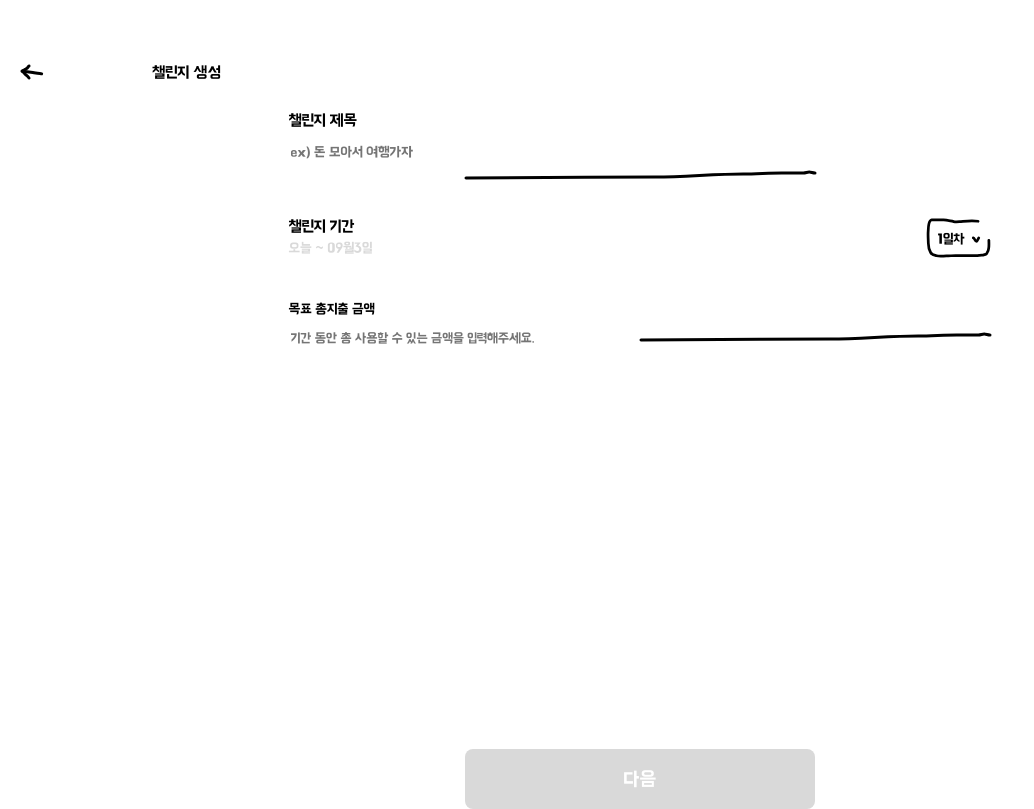
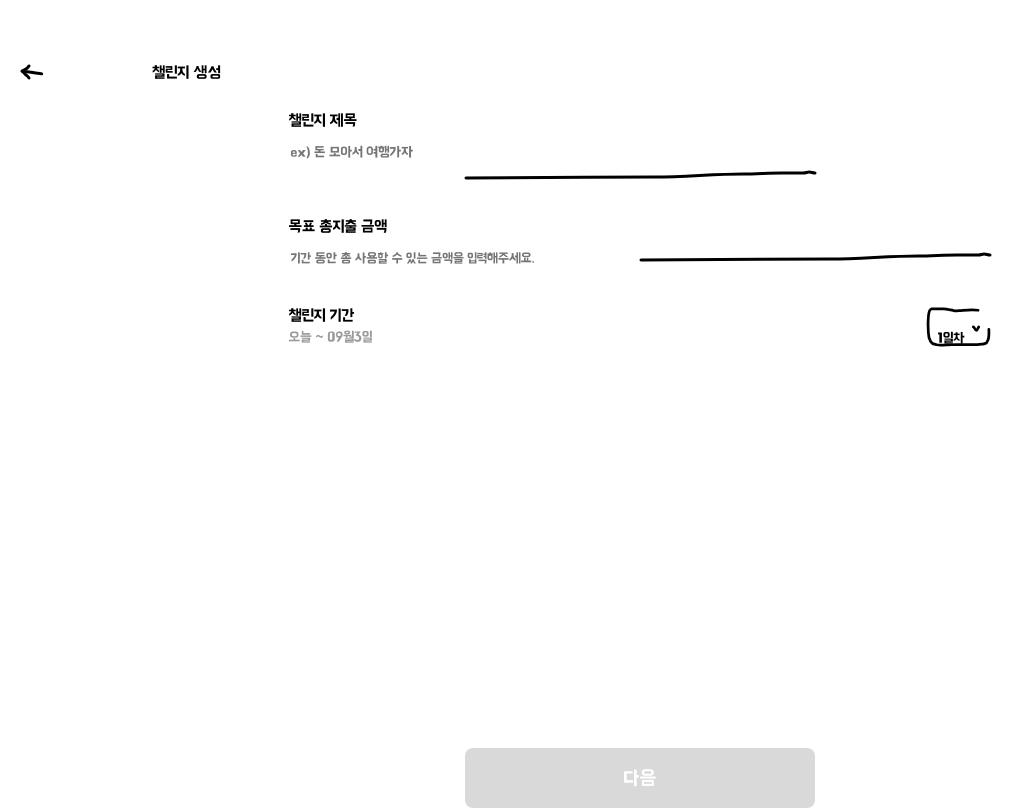
Before and after one commit to unithon-9th-10th/10-Beggar-Front, a Next.js app in the folder beggar/: page /createChallenge in a window 1280 px wide. Shown: the whole page, without its empty margins (0-1034 px from the left). Built offline with nearby package versions, Linux system fonts and the light colour scheme.

Commit message:
feat: router 수정 및 챌린지 생성 수정

```diff
--- a/beggar/components/challenge/title.tsx
+++ b/beggar/components/challenge/title.tsx
@@ -1,4 +1,5 @@
 import type { NextPage } from "next";
+import Link from "next/link";
 import Image from "next/image";
 import RankingIcon from "../../assets/img/challenge/rankingIcon.svg";
 import styled from "styled-components";
@@ -9,7 +10,9 @@ const Title: NextPage = () => {
       <TitleText>돈아끼고여행가자</TitleText>
       <DdayText>6일 남음</DdayText>
       <Ranking>
-        <Image src={RankingIcon} alt="rankingIcon" width={29} height={37} />
+        <Link href="/ranking">
+          <Image src={RankingIcon} alt="rankingIcon" width={29} height={37} />
+        </Link>
       </Ranking>
     </Container>
   );
--- a/beggar/components/common/selectedDropDown/index.tsx
+++ b/beggar/components/common/selectedDropDown/index.tsx
@@ -75,13 +75,13 @@ const Wrapper = styled.section<{ isFold: boolean } & ArrowProps>`
     font-size: 14px;
     margin-left: 13px;
     position: absolute;
-    top: 232px;
+    top: 331px;
   }
 
   .list {
     position: absolute;
     z-index: 99;
-    top: 260px;
+    top: 355px;
     right: 20px;
     width: 67px;
     border: ${(props) => (props.isFold ? "1px solid #E0E0E0" : "")};
--- a/beggar/components/createChallenge.tsx
+++ b/beggar/components/createChallenge.tsx
@@ -3,7 +3,6 @@ import { sortOption } from "./common/selectedDropDown/option";
 import styled from "styled-components";
 import Image from "next/image";
 import Link from "next/link";
-
 import Arrow from "../assets/img/common/leftArrow.svg";
 import line from "../assets/img/common/line.svg";
 import SelectDropDown from "./common/selectedDropDown";
@@ -81,6 +80,19 @@ const CreateChallenge = () => {
             />
             <Image src={line} alt="line" />
           </TitleDiv>
+
+          <MoneyDiv>
+            <p>목표 총지출 금액</p>
+            <input
+              type="text"
+              value={money}
+              placeholder="기간 동안 총 사용할 수 있는 금액을 입력해주세요."
+              onChange={onChangeMoney}
+              onBlur={onBlurMoney}
+              onClick={onClickMoneyText}
+            />
+            <Image src={line} alt="line" />
+          </MoneyDiv>
           <DateDiv>
             <div>
               <TitleText>챌린지 기간</TitleText>
@@ -94,20 +106,8 @@ const CreateChallenge = () => {
               options={sortOption}
             />
           </DateDiv>
-          <MoneyDiv>
-            <p>목표 총지출 금액</p>
-            <input
-              type="text"
-              value={money}
-              placeholder="기간 동안 총 사용할 수 있는 금액을 입력해주세요."
-              onChange={onChangeMoney}
-              onBlur={onBlurMoney}
-              onClick={onClickMoneyText}
-            />
-            <Image src={line} alt="line" />
-          </MoneyDiv>
         </InputDiv>
-        <Link href="/inviteUser">
+        <Link href="/createUser">
           <DefaultBtn
             onClick={onClickBtn}
             height={60}
@@ -144,7 +144,7 @@ const TitleDiv = styled.div`
   flex-direction: column;
   justify-content: center;
   > input {
-    width: 350px;
+    width: 330px;
     margin-bottom: 10px;
     border: none;
     outline: none;
@@ -169,13 +169,17 @@ const DateText = styled.p`
   margin-bottom: 0;
   font-size: 14px;
   font-weight: 400;
-  color: ${({ theme }) => theme.color.light_gray};
+  color: ${({ theme }) => theme.color.gray};
+  margin-bottom: 363px;
 `;
 
 const MoneyDiv = styled.div`
   padding: 0 20px;
-  margin-bottom: 393px;
   font-size: 14px;
+  margin-bottom: 31px;
+  > p {
+    font-size: 16px;
+  }
   input {
     width: 350px;
     border: none;
--- a/beggar/components/ranking/index.tsx
+++ b/beggar/components/ranking/index.tsx
@@ -4,13 +4,16 @@ import Image from "next/image";
 import Arrow from "../../assets/img/common/leftArrow.svg";
 import DotLine from "../../assets/img/line.svg";
 import RankingUser from "./RankingUser";
+import Link from "next/link";
 
 const Ranking = () => {
   return (
     <div>
       <Header>
         <div className="head">
-          <Image id="arrow" src={Arrow} alt="arrow" />
+          <Link href="/challenge">
+            <Image id="arrow" src={Arrow} alt="arrow" />
+          </Link>
           <p>랭킹</p>
         </div>
         <TitleDiv>
```
Also changed, not shown: beggar/components/createUser.tsx (+8 -3 lines).
